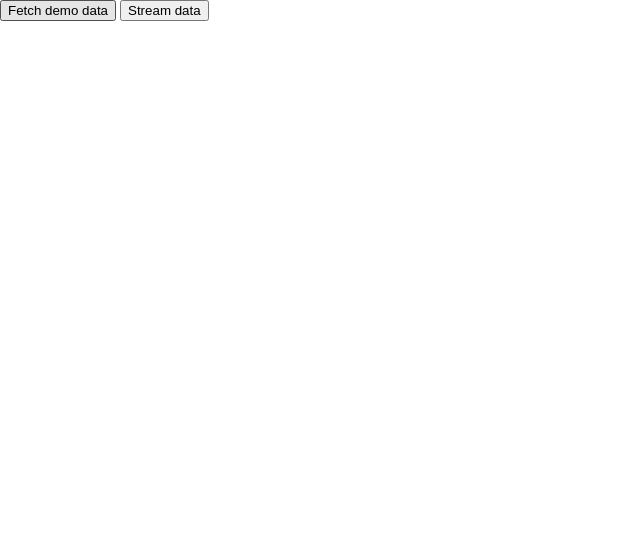
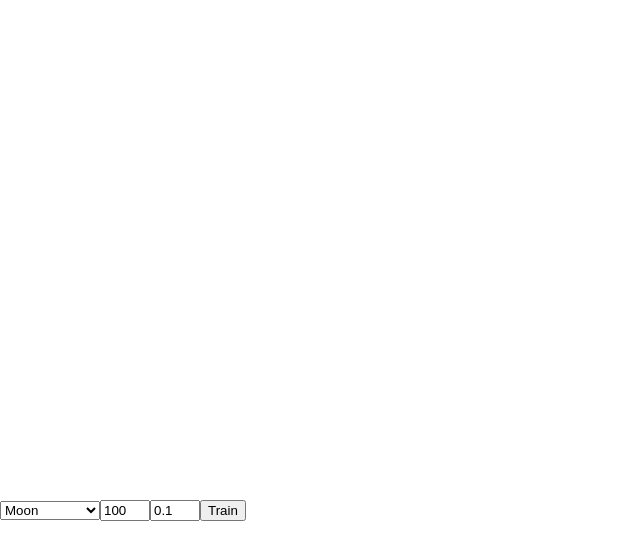
Before and after one commit to dhinesh03/node-micro-gard, a SvelteKit app: page /demo in a window 1280 px wide. Shown: the top 560 px of the page, without its empty margins (0-640 px from the left). Built offline with nearby package versions, Linux system fonts and the light colour scheme.

Commit message:
Dynamically accept dataset noise and samples

```diff
--- a/src/routes/+page.svelte
+++ b/src/routes/+page.svelte
@@ -8,9 +8,6 @@
   const outputs = network.predict(inputs);
   const root = outputs[0];
   root.backpropagation();
-
-  /* const e = a - b;
-    const f = a / b; */
 </script>
 
 <RenderExpression expression={root} />
--- a/src/routes/demo/+page.svelte
+++ b/src/routes/demo/+page.svelte
@@ -9,6 +9,10 @@
   let simulatedData: TwoArrayTuple = [[], []];
   let predictions: Array<Array<number>> = [];
   let chartData: any;
+  let dataset = 'moon';
+  let noise = 0.1;
+  let samples = 100;
+  let isTraining = false;
 
   function drawChart(data: DataPoint[], target: number[]) {
     const actualTrace: PlotlyData = {
@@ -38,33 +42,30 @@
     };
   }
 
-  async function fetchDemoData() {
-    const response = await fetch('/demo', {
-      method: 'POST',
-      headers: {
-        'Content-Type': 'application/json'
-      },
-      body: JSON.stringify({ samples: 100, noise: 0.5, dataset: 'moon' })
-    });
-    const { data, target } = await response.json();
-    drawChart(data, target);
+  async function handleSubmit() {
+    try {
+      if (streamAbortController) {
+        streamAbortController.abort();
       }
-
-  async function getStream() {
-    if (streamAbortController) streamAbortController.abort();
       streamAbortController = new AbortController();
       const signal = streamAbortController.signal;
       const response = await fetch('/demo', {
-      method: 'GET',
+        method: 'POST',
+        body: JSON.stringify({ samples, noise, dataset }),
         signal
       });
       console.log('resp', response);
       const reader = response?.body?.pipeThrough(new TextDecoderStream()).getReader();
       if (reader) {
+        isTraining = true;
         // eslint-disable-next-line no-constant-condition
         while (true) {
           const { value, done } = await reader.read();
-        if (done) break;
+          if (done) {
+            console.log('Stream complete');
+            isTraining = false;
+            break;
+          }
           const res = JSON.parse(value);
           if (res.type === 'init') {
             data = res.data;
@@ -74,9 +75,13 @@
             predictions = res.predictions;
             result = [res.training, ...result];
             drawChart(data.data, data.target);
-          //updateChartColor();
           }
         }
+      }
+    } catch (e) {
+      console.log('error', e);
+    } finally {
+      isTraining = false;
     }
   }
 </script>
@@ -85,8 +90,23 @@
   <div class="chart">
     <Plotly plotParams={chartData} />
   </div>
-  <button on:click={fetchDemoData}>Fetch demo data</button>
-  <button on:click={getStream}>Stream data</button>
+  <form on:submit|preventDefault={handleSubmit}>
+    <div class="container">
+      <select bind:value={dataset}>
+        <option value="moon">Moon</option>
+        <option value="spiral">Spiral</option>
+        <option value="circle">Circle</option>
+      </select>
+      <input type="number" min={10} max={1000} bind:value={samples} />
+      <input type="number" min={0} max={1} step={0.1} bind:value={noise} />
+
+      {#if isTraining}
+        <button on:click={() => streamAbortController.abort()}>Stop</button>
+      {:else}
+        <button type="submit">Train</button>
+      {/if}
+    </div>
+  </form>
 
   {#if result.length}
     <h2>Result</h2>
@@ -109,4 +129,20 @@
     height: 300px;
     overflow-y: scroll;
   }
+  .chart {
+    width: 500px;
+    height: 500px;
+  }
+  .container {
+    display: flex;
+    flex-direction: row;
+    align-items: center;
+    justify-content: start;
+    select {
+      width: 100px;
+    }
+    input {
+      width: 50px;
+    }
+  }
 </style>
--- a/src/routes/demo/+server.ts
+++ b/src/routes/demo/+server.ts
@@ -131,7 +131,7 @@ function generateCircle(n_samples: number, noise = 0.05, factor = 0.5): DataSet
   return { data, target };
 }
 
-export async function POST({ request }) {
+/* export async function POST({ request }) {
   const { samples, noise, dataset } = await request.json();
   if (dataset === 'moon') {
     return json(generateMoon(samples, noise));
@@ -142,10 +142,11 @@ export async function POST({ request }) {
   } else {
     return json({ error: 'Invalid dataset' });
   }
-}
+} */
 
-export async function GET({ url }) {
+export async function POST({ request }) {
   try {
+    const { samples, noise, dataset } = await request.json();
     //const ac = new AbortController();
     let interval: number;
     const stream = new ReadableStream({
@@ -153,9 +154,18 @@ export async function GET({ url }) {
         const model = new MLP({
           noOfInputs: 2,
           noOfOutputs: 1,
-          hiddenLayers: [{ noOfNeurons: 24 }, { noOfNeurons: 24 }]
+          hiddenLayers: [{ noOfNeurons: 18 }, { noOfNeurons: 18 }]
         });
-        const moonData = generateCircle(100, 0.1);
+        let moonData: DataSet;
+        if (dataset === 'moon') {
+          moonData = generateMoon(samples, noise);
+        } else if (dataset === 'spiral') {
+          moonData = generateSpiral(samples, noise);
+        } else if (dataset === 'circle') {
+          moonData = generateCircle(samples, noise);
+        } else {
+          return { error: 'Invalid dataset' };
+        }
         const data = moonData.data.map((point) => point.map((val) => new ValueNode(val, 'input')));
         const target = moonData.target.map((val) => new ValueNode(val, 'target'));
         const tp = model.getTrainableParams();
```
Lines whose indentation alone changed are shown as unchanged.
